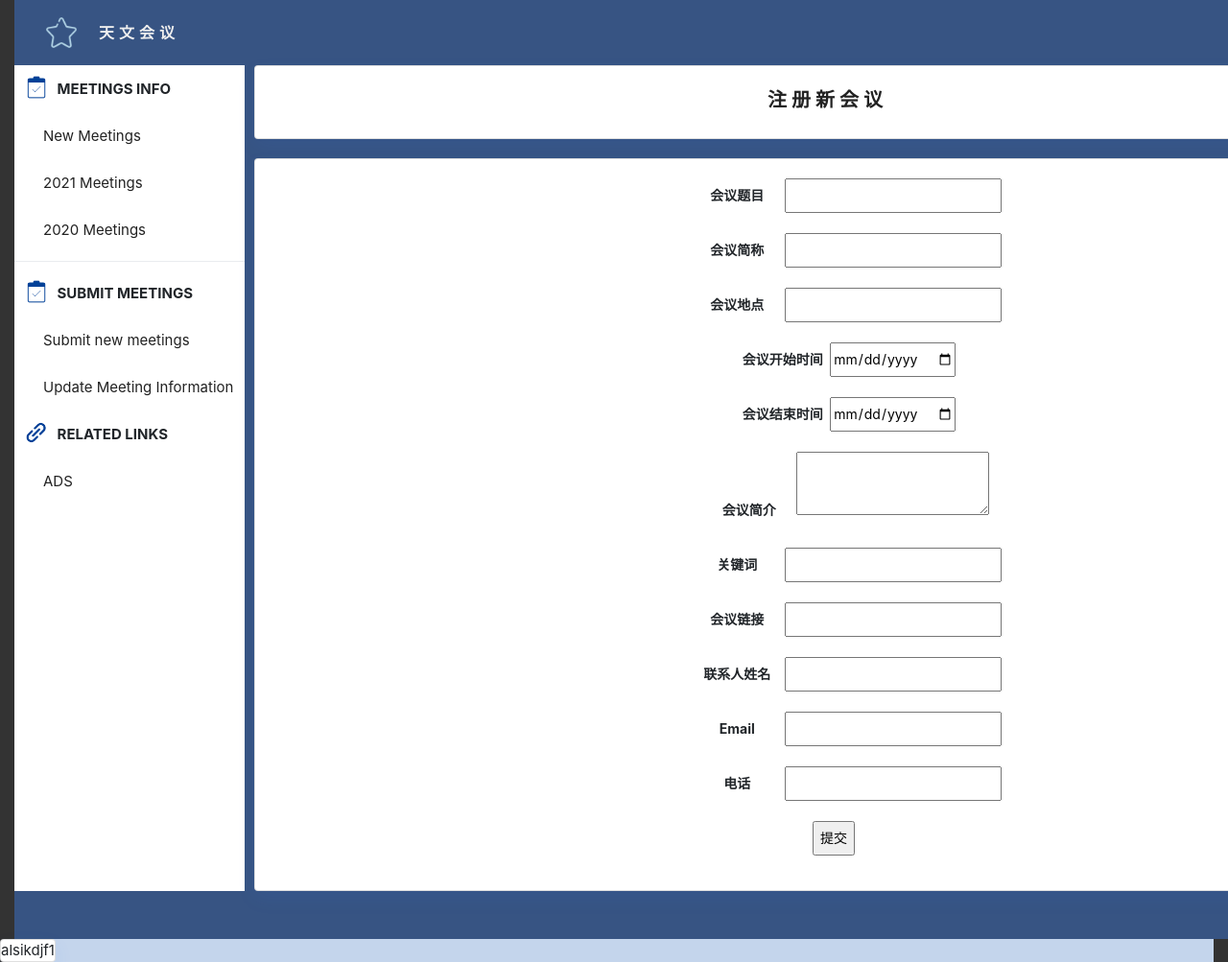
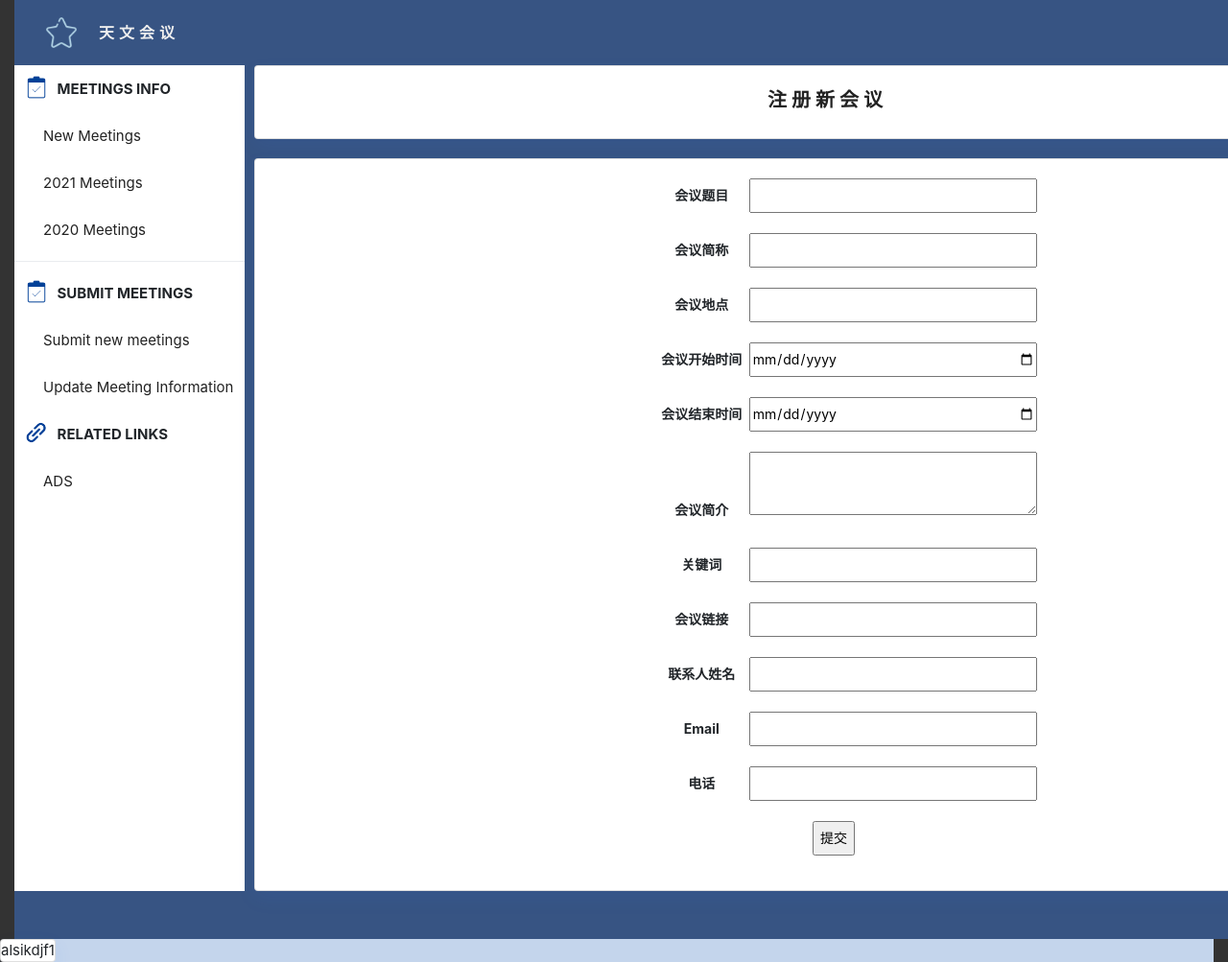
Before and after one commit to YSH1014/meeting, a Flask app: template app/templates/registerMeeting.html in a window 1280 px wide; the page is wider, and only the part inside the window is pictured. Shown: the part 142-1145 px from the top of that part at 96% size. Run offline with Flask 2, Linux system fonts and the light colour scheme; the template is opened without the code that fills it: values that come from a table or form of the project are taken from there, others are empty; some libraries are stand-ins or nearby versions.

Commit message:
优化页面输入框大小

```diff
--- a/app/templates/base.html
+++ b/app/templates/base.html
@@ -109,10 +109,10 @@
                             <style>
     .form_label{
         width:120px;
-        display:inline-block
+        display:inline-block;
         }
        .form_input{
-          width:500px;
+            width:300px;
             display:inline-block;
             }
 
--- a/app/templates/login.html
+++ b/app/templates/login.html
@@ -9,11 +9,11 @@
         {{ form.hidden_tag() }}
         <p>
             {{ form.email.label(class='form_label') }}
-            {{ form.email(size=32) }}
+            {{ form.email(class="form_input") }}
         </p>
         <p>
             {{ form.password.label(class='form_label') }}
-            {{ form.password(size=32) }}
+            {{ form.password(class="form_input") }}
         </p>
         <p>{{ form.remember_me() }} {{ form.remember_me.label(class='form_label') }}</p>
         <p>{{ form.submit() }}</p>
--- a/app/templates/meetings.html
+++ b/app/templates/meetings.html
@@ -7,11 +7,11 @@
 {% for meeting in meetings %}
 <div class="card meetings-card">
     <div class="card-header">
-        2020 Meetings
+        {{meeting.title}}
     </div>
     <div class="card-body">
         <blockquote class="blockquote mb-0">
-            <p class="meetings-title">{{meeting.title}}</p>
+            <p class="meetings-title">{{meeting.short_name}}</p>
 
             <div class="row meetings-detail">
                 <div class="col-sm-1">日期</div>
--- a/app/templates/registerMeeting.html
+++ b/app/templates/registerMeeting.html
@@ -8,81 +8,81 @@
         <form action="" method="post">
             {{ form.hidden_tag() }}
             <p>
-                {{ form.title.label(class='form_label') }}
-                {{ form.title(class=form_input) }}<br>
+                {{ form.title.label(class="form_label") }}
+                {{ form.title(class="form_input") }}<br>
                 {% for error in form.title.errors %}
                 <span style="color: red;">[{{ error }}]</span>
                 {% endfor %}
             </p>
             <p>
-                {{ form.short_name.label(class='form_label') }}
-                {{ form.short_name(class=form_input) }}<br>
+                {{ form.short_name.label(class="form_label") }}
+                {{ form.short_name(class="form_input") }}<br>
                 {% for error in form.short_name.errors %}
                 <span style="color: red;">[{{ error }}]</span>
                 {% endfor %}
             </p>
             <p>
-                {{ form.location.label(class='form_label') }}
-                {{ form.location(class=form_input) }}<br>
+                {{ form.location.label(class="form_label") }}
+                {{ form.location(class="form_input") }}<br>
                 {% for error in form.location.errors %}
                 <span style="color: red;">[{{ error }}]</span>
                 {% endfor %}
             </p>
             <p>
-                {{ form.start_date.label(class='form_label') }}
-                {{ form.start_date(class=form_input,type="date") }}<br>
+                {{ form.start_date.label(class="form_label") }}
+                {{ form.start_date(class="form_input",type="date") }}<br>
                 {% for error in form.start_date.errors %}
                 <span style="color: red;">[{{ error }}]</span>
                 {% endfor %}
             </p>
             <p>
-                {{ form.end_date.label(class='form_label') }}
-                {{ form.end_date(class=form_input,type="date") }}<br>
+                {{ form.end_date.label(class="form_label") }}
+                {{ form.end_date(class="form_input",type="date") }}<br>
                 {% for error in form.end_date.errors %}
                 <span style="color: red;">[{{ error }}]</span>
                 {% endfor %}
             </p>
 
             <p>
-                {{ form.introduction.label(class='form_label') }}
-                {{ form.introduction(class=form_input) }}<br>
+                {{ form.introduction.label(class="form_label") }}
+                {{ form.introduction(class="form_input") }}<br>
                 {% for error in form.introduction.errors %}
                 <span style="color: red;">[{{ error }}]</span>
                 {% endfor %}
             </p>
             <p>
-                {{ form.key_words.label(class='form_label') }}
-                {{ form.key_words(class=form_input) }}<br>
+                {{ form.key_words.label(class="form_label") }}
+                {{ form.key_words(class="form_input") }}<br>
                 {% for error in form.key_words.errors %}
                 <span style="color: red;">[{{ error }}]</span>
                 {% endfor %}
             </p>
             <p>
-                {{ form.url.label(class='form_label') }}
-                {{ form.url(class=form_input) }}<br>
+                {{ form.url.label(class="form_label") }}
+                {{ form.url(class="form_input") }}<br>
                 {% for error in form.url.errors %}
                 <span style="color: red;">[{{ error }}]</span>
                 {% endfor %}
             </p>
             <p>
-                {{ form.contact.label(class='form_label') }}
-                {{ form.contact(class=form_input) }}<br>
+                {{ form.contact.label(class="form_label") }}
+                {{ form.contact(class="form_input") }}<br>
                 {% for error in form.contact.errors %}
                 <span style="color: red;">[{{ error }}]</span>
                 {% endfor %}
             </p>
 
             <p>
-                {{ form.email.label(class='form_label') }}
-                {{ form.email(class=form_input) }}<br>
+                {{ form.email.label(class="form_label") }}
+                {{ form.email(class="form_input") }}<br>
                 {% for error in form.email.errors %}
                 <span style="color: red;">[{{ error }}]</span>
                 {% endfor %}
             </p>
 
             <p>
-                {{ form.phone.label(class='form_label') }}
-                {{ form.phone(class=form_input) }}<br>
+                {{ form.phone.label(class="form_label") }}
+                {{ form.phone(class="form_input") }}<br>
                 {% for error in form.phone.errors %}
                 <span style="color: red;">[{{ error }}]</span>
                 {% endfor %}
```
Also changed, not shown: app/templates/register.html (+12 -12 lines).
